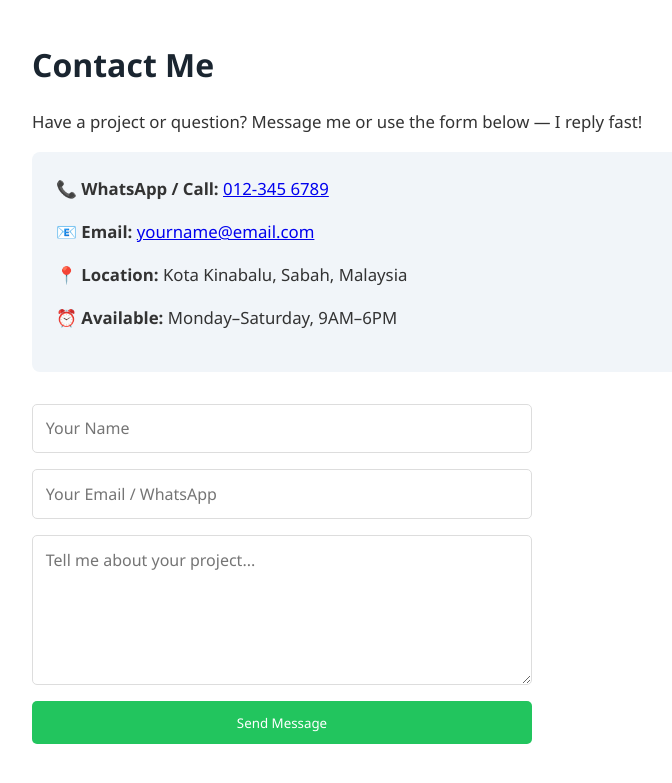
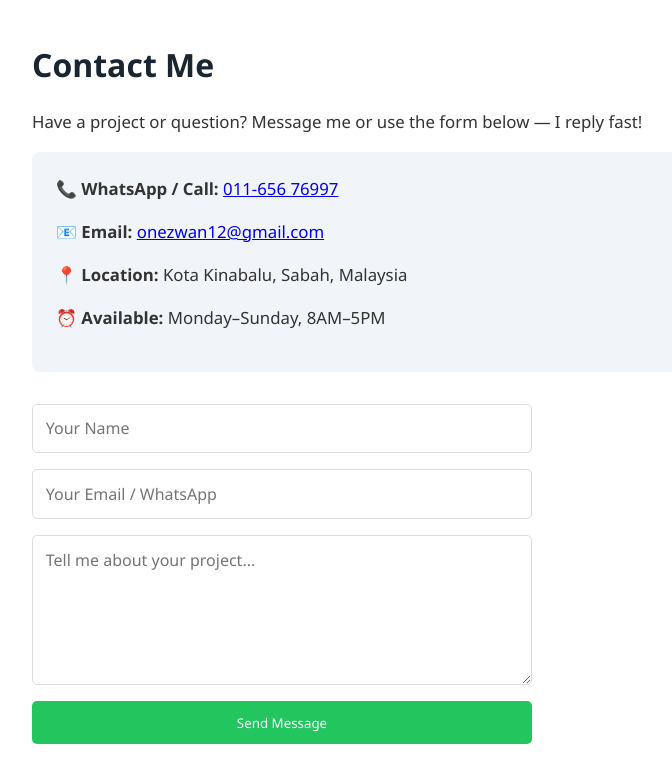
Before and after one commit to EUR-ING-Tc-HazwanHosdi/AIMECHA-Initiatives, a Flask app: page /contact in a window 1280 px wide. Shown: the part 110-893 px from the top of the page, without its empty margins (72-744 px from the left). Run offline with Flask 3, Linux system fonts and the light colour scheme.

Commit message:
Update contact.html

```diff
--- a/templates/contact.html
+++ b/templates/contact.html
@@ -6,10 +6,10 @@
 
 <!-- Your Direct Contact -->
 <div style="background:#f1f5f9; padding:1.5rem; border-radius:8px; margin-bottom:2rem;">
-    <p><strong>📞 WhatsApp / Call:</strong> <a href="https://wa.me/601165676997" target="_blank">012-345 6789</a></p>
-    <p><strong>📧 Email:</strong> <a href="mailto:onezwan12@gmail.com">yourname@email.com</a></p>
+    <p><strong>📞 WhatsApp / Call:</strong> <a href="https://wa.me/601165676997" target="_blank">011-656 76997</a></p>
+    <p><strong>📧 Email:</strong> <a href="mailto:onezwan12@gmail.com">onezwan12@gmail.com</a></p>
     <p><strong>📍 Location:</strong> Kota Kinabalu, Sabah, Malaysia</p>
-    <p><strong>⏰ Available:</strong> Monday–Saturday, 9AM–6PM</p>
+    <p><strong>⏰ Available:</strong> Monday–Sunday, 8AM–5PM</p>
 </div>
 
 <!-- Contact Form -->
```
